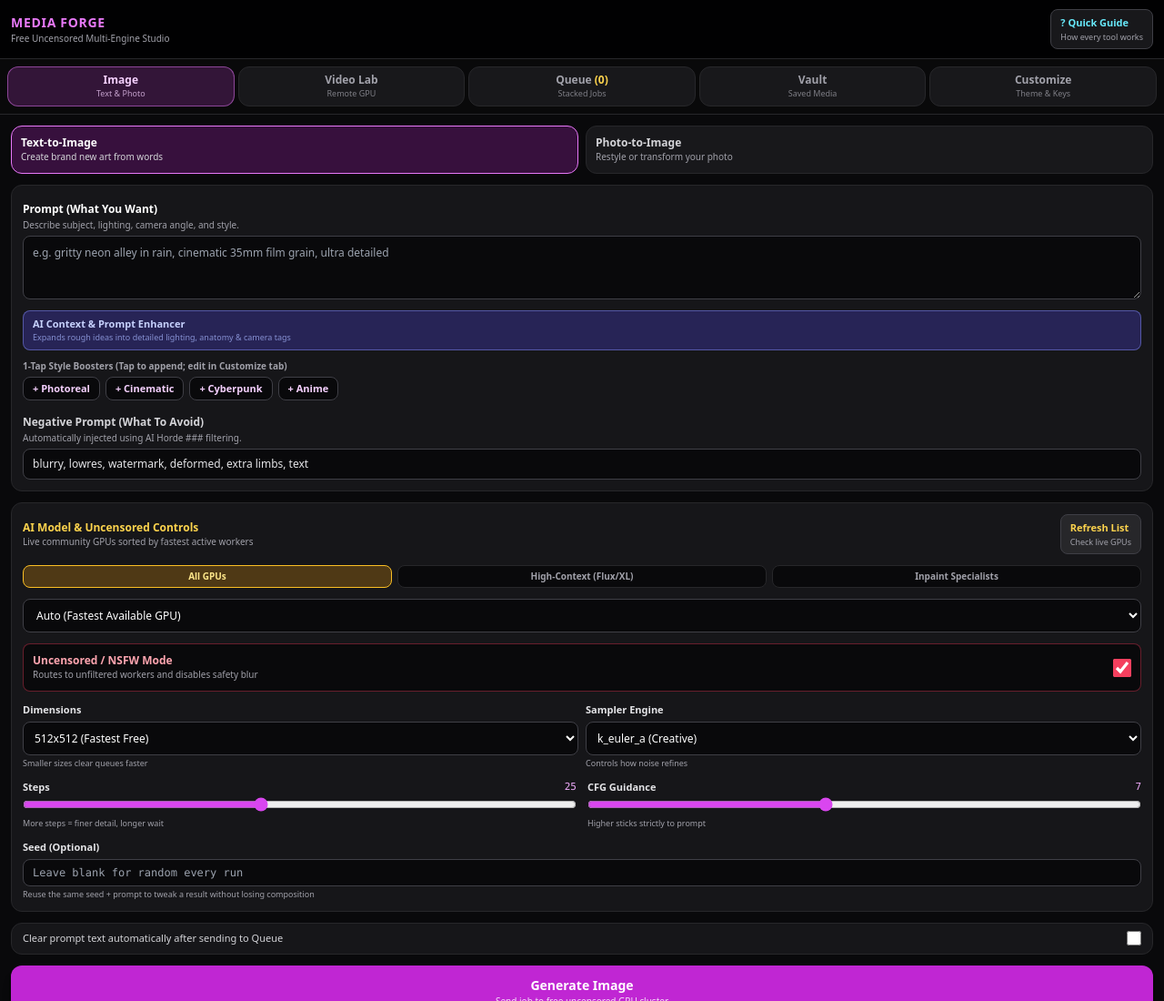
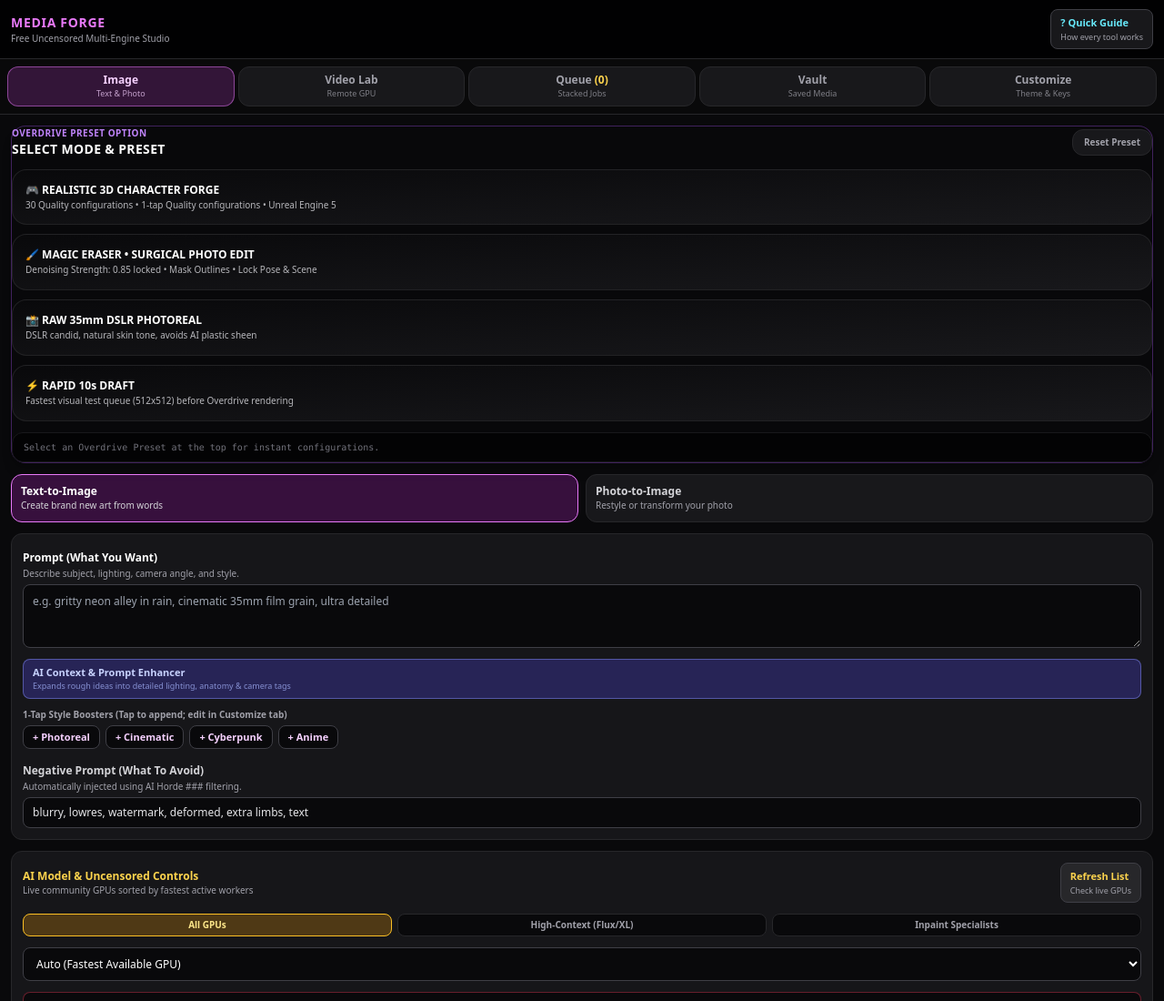
Before and after one commit to badpeachring/Media-Forge, a plain HTML site: page index.html in a window 1280 px wide. Shown: the top 1100 px of the page at 91% size. Drawn offline with nearby package versions, Linux system fonts and the light colour scheme; no server answers.

Commit message:
Deploy Overdrive Studio: Real 3D human engine, Touch Edit / Mask auto-router, and LLM Prompt Expand (index.html)

```diff
--- a/index.html
+++ b/index.html
@@ -263,5 +263,6 @@
   <script src="./photo-editor.js?v=1"></script>
   <script src="./queue-deck.js?v=1"></script>
   <script>if('serviceWorker' in navigator) navigator.serviceWorker.register('./sw.js?v=1');</script>
+  <script src="./overdrive-presets.js?v=2" defer></script>
 </body>
 </html>
```
